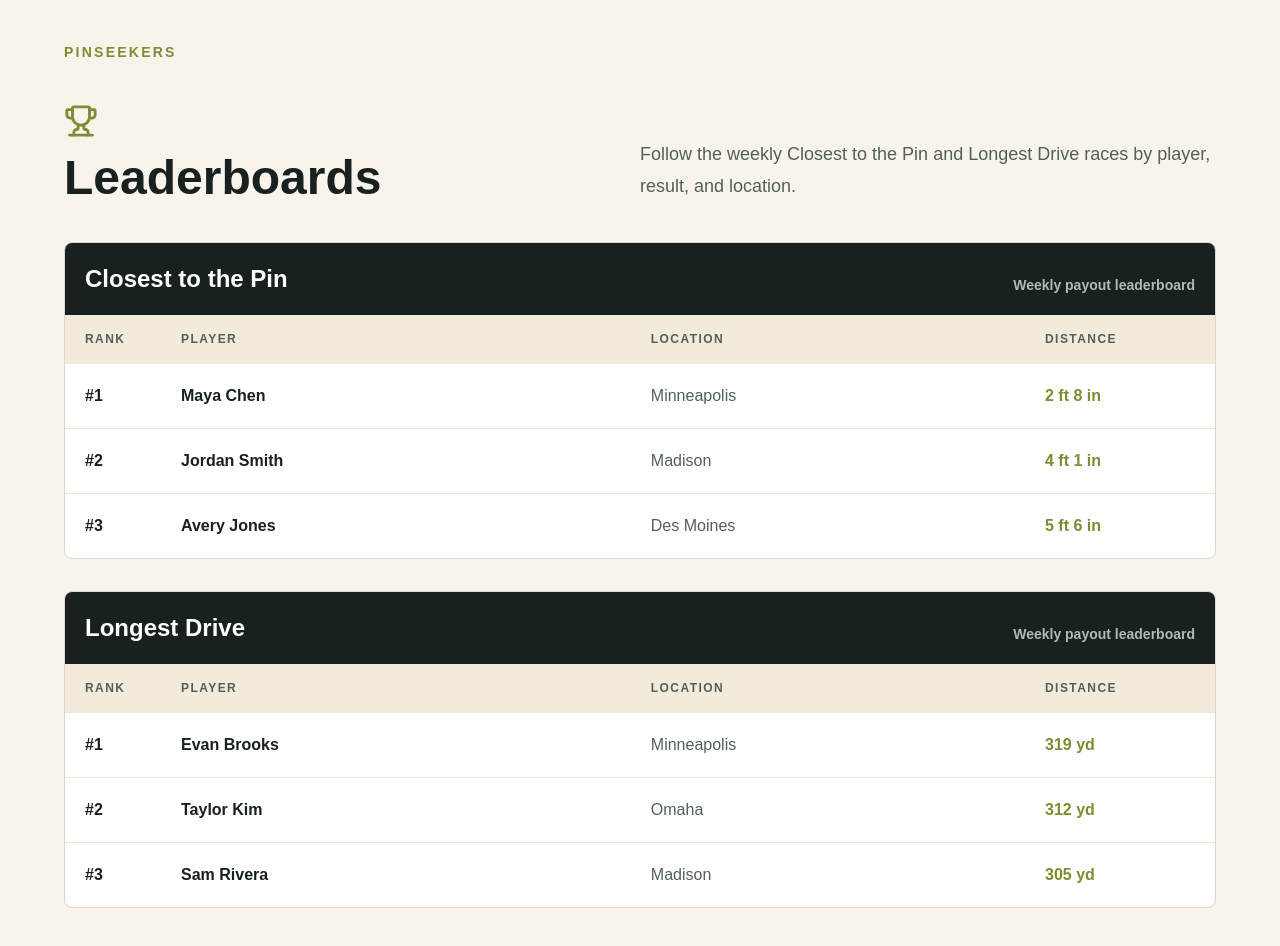
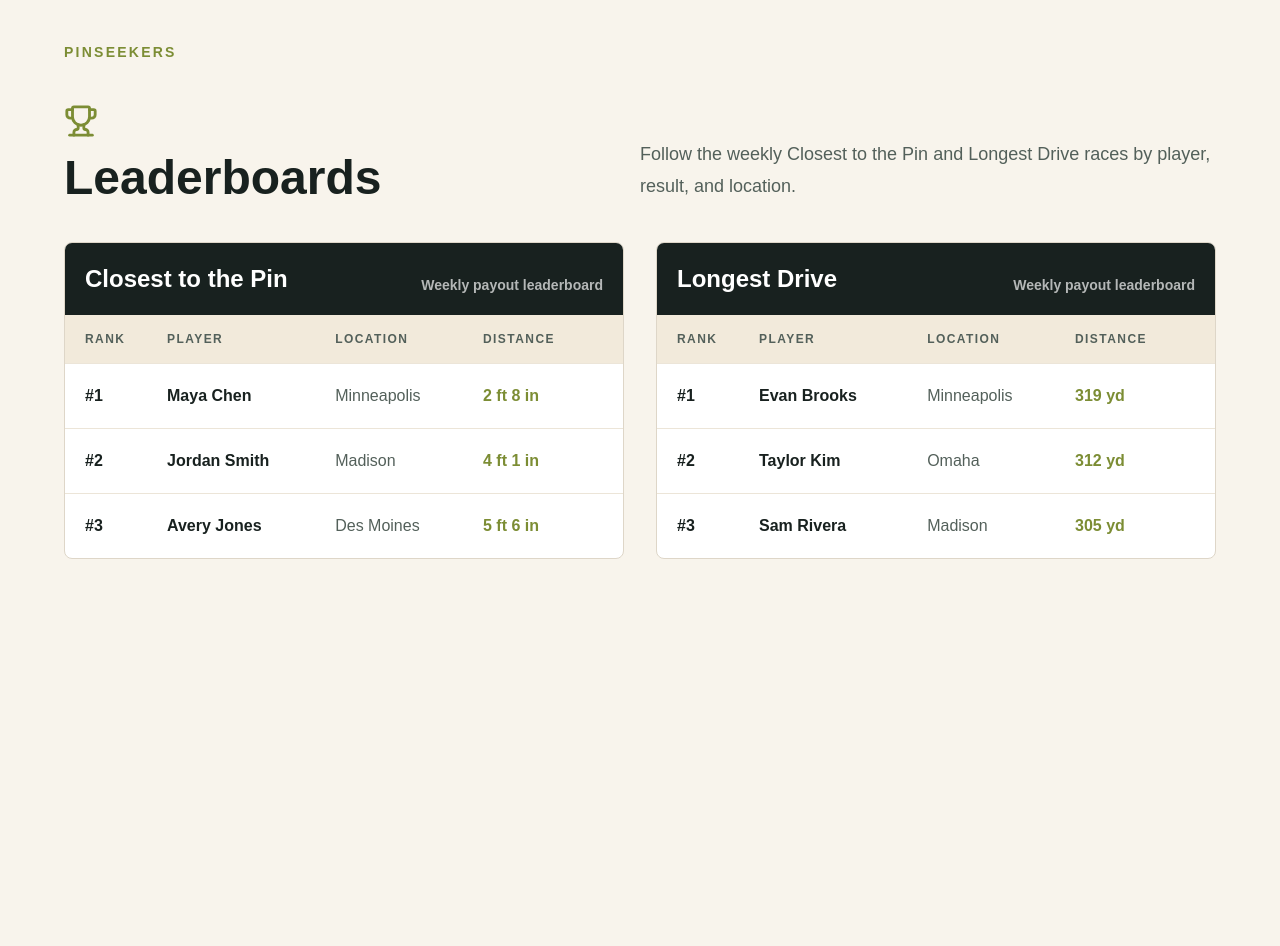
Before and after one commit to 8tw5kvtdxg-cmd/PinSeekersApp, a Next.js app: page /leaderboard in a window 1280 px wide. After the commit the page ends 800 px from the top, so only its background shows below. Built offline with nearby package versions, Linux system fonts and the light colour scheme.

Commit message:
Show leaderboards side by side

```diff
--- a/app/leaderboard/page.tsx
+++ b/app/leaderboard/page.tsx
@@ -40,7 +40,7 @@ export default function LeaderboardPage() {
           </p>
         </div>
 
-        <div className="mt-10 grid gap-8">
+        <div className="mt-10 grid gap-8 xl:grid-cols-2">
           {leaderboards.map((leaderboard) => (
             <section
               key={leaderboard.title}
@@ -52,7 +52,7 @@ export default function LeaderboardPage() {
                   Weekly payout leaderboard
                 </p>
               </div>
-              <div className="grid grid-cols-[70px_1fr_1fr_130px] gap-4 bg-[#f2eadb] px-5 py-4 text-xs font-black uppercase tracking-[0.12em] text-[#53605a] sm:grid-cols-[80px_1.2fr_1fr_150px]">
+              <div className="grid grid-cols-[60px_1.1fr_1fr_105px] gap-3 bg-[#f2eadb] px-5 py-4 text-xs font-black uppercase tracking-[0.12em] text-[#53605a] sm:grid-cols-[70px_1.15fr_1fr_120px]">
                 <span>Rank</span>
                 <span>Player</span>
                 <span>Location</span>
@@ -61,7 +61,7 @@ export default function LeaderboardPage() {
               {leaderboard.rows.map((row) => (
                 <div
                   key={`${leaderboard.title}-${row.rank}`}
-                  className="grid grid-cols-[70px_1fr_1fr_130px] gap-4 border-t border-[#ece5d8] px-5 py-5 text-sm sm:grid-cols-[80px_1.2fr_1fr_150px] sm:text-base"
+                  className="grid grid-cols-[60px_1.1fr_1fr_105px] gap-3 border-t border-[#ece5d8] px-5 py-5 text-sm sm:grid-cols-[70px_1.15fr_1fr_120px] sm:text-base"
                 >
                   <span className="font-black">#{row.rank}</span>
                   <span className="font-bold">{row.player}</span>
```
